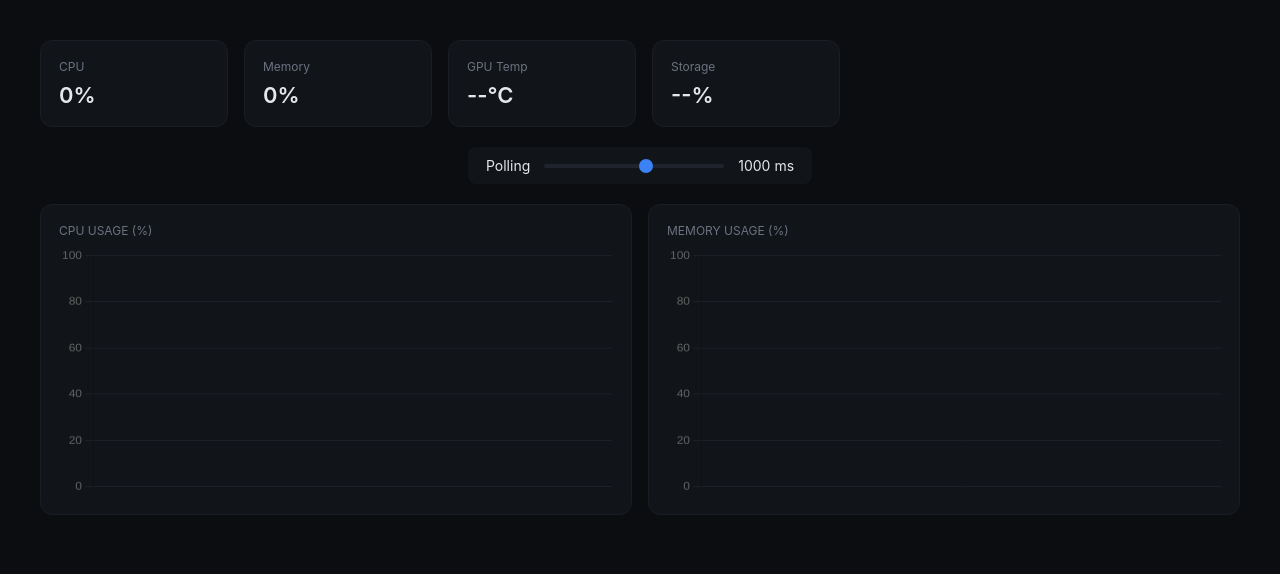
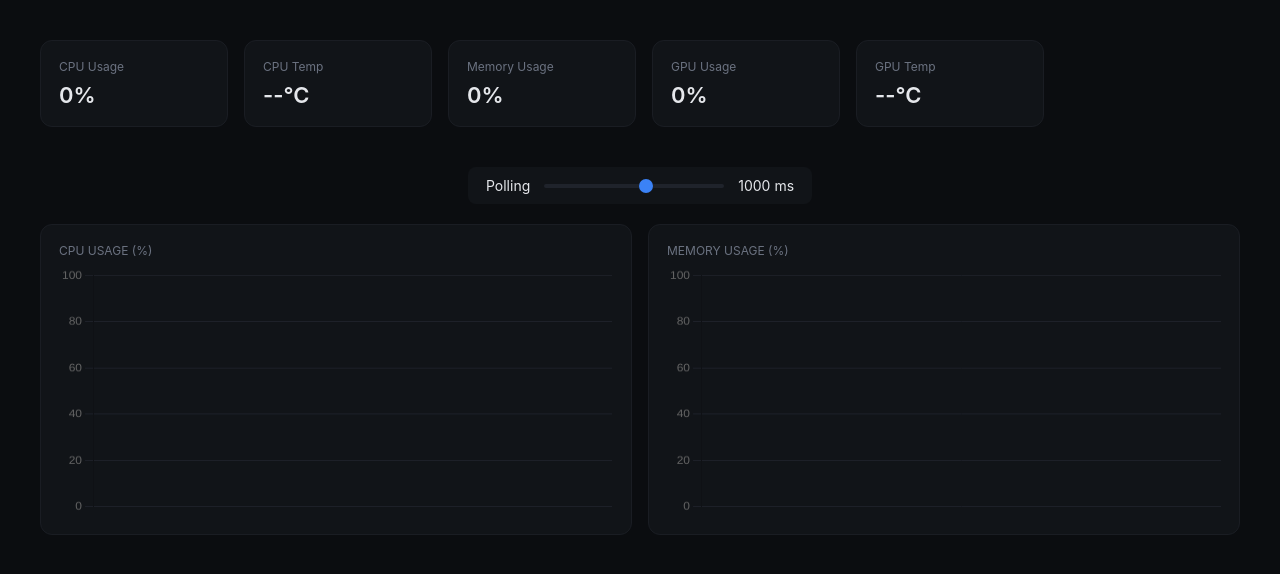
Before and after one commit to kali4nya/Flux-Panel, a Flask app: page / in a window 1280 px wide. Shown: the part 54-628 px from the top of the page. Run offline with Flask 3, Linux system fonts and the light colour scheme; some libraries are stand-ins or nearby versions.

Commit message:
UI + cpu.py changes + some app.js changes

```diff
--- a/static/css/style.css
+++ b/static/css/style.css
@@ -108,3 +108,9 @@ input[type="range"]::-webkit-slider-thumb {
     width: 180px;
     transform: scaleX(-1);
 }
+
+.stat-subvalue {
+    font-size: 0.55em;
+    color: #aaa;
+    margin-top: 2px;
+}
--- a/static/js/app.js
+++ b/static/js/app.js
@@ -1,11 +1,11 @@
 const MAX_POINTS = 15;
 
+/* ------------------ SOCKET & POLLING ------------------ */
 let socket;
-let slider = document.getElementById("pollingSlider");
+let pollingSlider = document.getElementById("pollingSlider");
 let pollingLabel = document.getElementById("pollingValue");
 
 /* ------------------ COOKIE ------------------ */
-
 function getPollingFromCookie() {
     const match = document.cookie.match(/pollingRate=(\d+)/);
     return match ? parseInt(match[1]) : 1000;
@@ -16,7 +16,6 @@ function setPollingCookie(value) {
 }
 
 /* ------------------ CHART ------------------ */
-
 function createGradient(ctx, color) {
     const gradient = ctx.createLinearGradient(0, 0, 0, 250);
     gradient.addColorStop(0, color + "88");
@@ -47,18 +46,10 @@ function createChart(canvasId, lineColor) {
             animation: false,
             responsive: true,
             maintainAspectRatio: false,
-            interaction: {
-                mode: "nearest",
-                intersect: false
-            },
+            interaction: { mode: "nearest", intersect: false },
             scales: {
                 x: { display: false },
-                y: {
-                    min: 0,
-                    max: 100,
-                    ticks: { stepSize: 20 },
-                    grid: { color: "#1f232b" }
-                }
+                y: { min: 0, max: 100, ticks: { stepSize: 20 }, grid: { color: "#1f232b" } }
             },
             plugins: {
                 legend: { display: false },
@@ -85,50 +76,73 @@ function pushData(chart, value) {
 }
 
 /* ------------------ SOCKET.IO ------------------ */
+function initSocket() {
+    socket = io();
 
-function initSocket() {
-    socket = io(); // Connect to the server
+    // Send initial polling interval
+    const initialInterval = getPollingFromCookie();
+    socket.emit("set_config", { interval: initialInterval });
 
-    // Send initial polling interval from cookie
-    const interval = getPollingFromCookie();
-    socket.emit("set_config", { interval });
+    pollingSlider.value = initialInterval;
+    pollingLabel.innerText = initialInterval + " ms";
 
-    // Update slider display
-    slider.value = interval;
-    pollingLabel.innerText = interval + " ms";
+    socket.on("stats_update", (data) => {
+        // CPU
+        const cpuUtilization = data.cpu?.usage_percent ?? 0;
+        const cpuTemperature = data.cpu?.temperature_c != null ? data.cpu.temperature_c + "°C" : "--°C";
+        document.getElementById("cpuUtilization").innerText = cpuUtilization + "%";
+        document.getElementById("cpuTemperature").innerText = cpuTemperature;
 
-    // Listen for stats updates
-    socket.on("stats_update", (data) => {
-        const cpuUsage = data.cpu?.usage_percent ?? 0;
-        const ramUsage = data.ram?.usage_percent ?? 0;
+        // RAM
+        const ramUsagePercent = data.ram?.usage_percent ?? 0;
+        const ramUsed = data.ram?.used_mb ?? 0;
+        const ramTotal = data.ram?.total_mb ?? 0;
+        document.getElementById("ramUtilization").innerHTML = `
+            ${ramUsagePercent}%<div class="stat-subvalue">(${ramUsed.toFixed(1)} / ${ramTotal.toFixed(1)} MB)</div>
+        `;
 
-        document.getElementById("cpuValue").innerText = cpuUsage + "%";
-        document.getElementById("ramValue").innerText = ramUsage + "%";
+        // GPU
+        const gpuUtilization = data.gpu?.usage_percent ?? 0;
+        const gpuTemperature = data.gpu?.temperature_c != null ? data.gpu.temperature_c + "°C" : "--°C";
+        document.getElementById("gpuUtilization").innerText = gpuUtilization + "%";
+        document.getElementById("gpuTemperature").innerText = gpuTemperature;
 
-        document.getElementById("gpuValue").innerText =
-            data.gpu?.temperature_c != null
-                ? data.gpu.temperature_c + "°C"
-                : "--°C";
+        // Drives
+        const drivesContainer = document.getElementById("drivesContainer");
+        drivesContainer.innerHTML = ""; // clear previous
+        if (Array.isArray(data.storage) && data.storage.length > 0) {
+            data.storage.forEach((drive) => {
+                const usagePercent = drive.usage_percent ?? 0;
+                const used = drive.used_gb ?? 0;
+                const total = drive.total_gb ?? 0;
+                const label = drive.mount ?? drive.name ?? "Drive";
 
-        if (Array.isArray(data.storage) && data.storage.length > 0) {
-            document.getElementById("storageValue").innerText =
-                (data.storage[0].usage_percent ?? 0) + "%";
+                const driveCard = document.createElement("div");
+                driveCard.className = "card stat-card";
+                driveCard.innerHTML = `
+                    <div class="stat-label">${label}</div>
+                    <div class="stat-value">
+                        ${usagePercent}%
+                        <div class="stat-subvalue">(${used.toFixed(2)} / ${total.toFixed(2)} GB)</div>
+                    </div>
+                `;
+                drivesContainer.appendChild(driveCard);
+            });
         }
 
-        pushData(cpuChart, cpuUsage);
-        pushData(ramChart, ramUsage);
+        // Update charts
+        pushData(cpuChart, cpuUtilization);
+        pushData(ramChart, ramUsagePercent);
     });
 
-    // Optional: Listen for confirmation from server
     socket.on("config_updated", (data) => {
         console.log("Polling interval updated on server:", data.interval);
     });
 }
 
 /* ------------------ SLIDER ------------------ */
-
 function updatePolling() {
-    const newInterval = parseInt(slider.value);
+    const newInterval = parseInt(pollingSlider.value);
     pollingLabel.innerText = newInterval + " ms";
     setPollingCookie(newInterval);
 
@@ -137,8 +151,7 @@ function updatePolling() {
     }
 }
 
-slider.addEventListener("input", updatePolling);
+pollingSlider.addEventListener("input", updatePolling);
 
 /* ------------------ INIT ------------------ */
-
 initSocket();
--- a/templates/index.html
+++ b/templates/index.html
@@ -2,7 +2,6 @@
 <html>
 <head>
     <title>Flux Panel</title>
-
     <link rel="stylesheet" href="{{ url_for('static', filename='css/style.css') }}">
     <script src="https://cdn.jsdelivr.net/npm/chart.js"></script>
 </head>
@@ -21,35 +20,41 @@
     <!-- STAT CARDS -->
     <div class="row">
         <div class="card stat-card">
-            <div class="stat-label">CPU</div>
-            <div class="stat-value" id="cpuValue">0%</div>
+            <div class="stat-label">CPU Usage</div>
+            <div class="stat-value" id="cpuUtilization">0%</div>
         </div>
 
         <div class="card stat-card">
-            <div class="stat-label">Memory</div>
-            <div class="stat-value" id="ramValue">0%</div>
+            <div class="stat-label">CPU Temp</div>
+            <div class="stat-value" id="cpuTemperature">--°C</div>
+        </div>
+
+        <div class="card stat-card">
+            <div class="stat-label">Memory Usage</div>
+            <div class="stat-value" id="ramUtilization">0%</div>
+        </div>
+
+        <div class="card stat-card">
+            <div class="stat-label">GPU Usage</div>
+            <div class="stat-value" id="gpuUtilization">0%</div>
         </div>
 
         <div class="card stat-card">
             <div class="stat-label">GPU Temp</div>
-            <div class="stat-value" id="gpuValue">--°C</div>
-        </div>
-
-        <div class="card stat-card">
-            <div class="stat-label">Storage</div>
-            <div class="stat-value" id="storageValue">--%</div>
+            <div class="stat-value" id="gpuTemperature">--°C</div>
         </div>
     </div>
 
-    <!-- POLLING CONTROL (ABOVE GRAPHS) -->
+    <!-- STORAGE / DRIVES -->
+    <div class="row" id="drivesContainer">
+        <!-- Drives stats will be injected dynamically -->
+    </div>
+
+    <!-- POLLING CONTROL -->
     <div class="row center-control">
         <div class="control-box">
             <span>Polling</span>
-            <input type="range"
-                   id="pollingSlider"
-                   min="250"
-                   max="2000"
-                   step="250">
+            <input type="range" id="pollingSlider" min="250" max="2000" step="250">
             <span id="pollingValue"></span>
         </div>
     </div>
```
Also changed, not shown: stats/cpu.py (+38 -4 lines).
